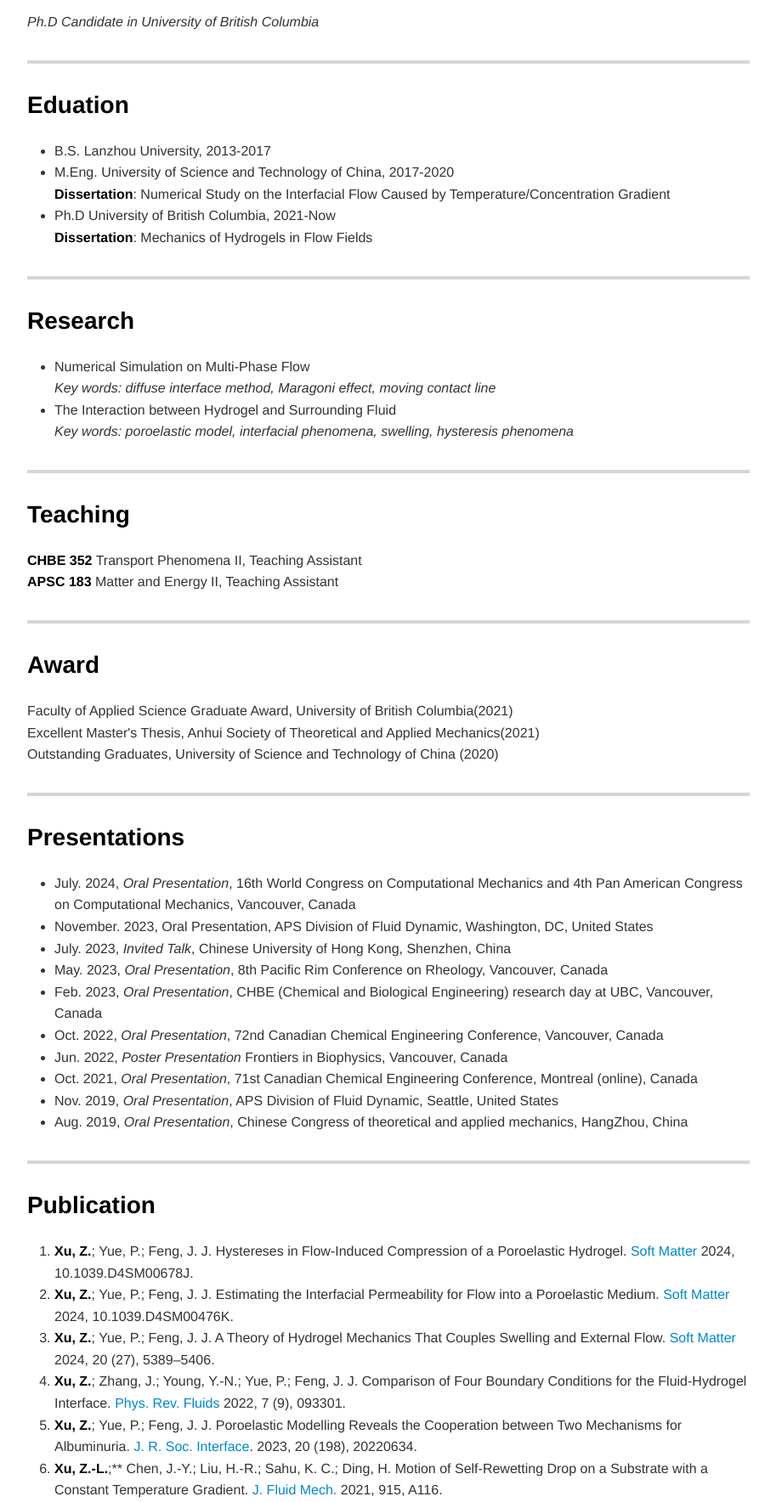
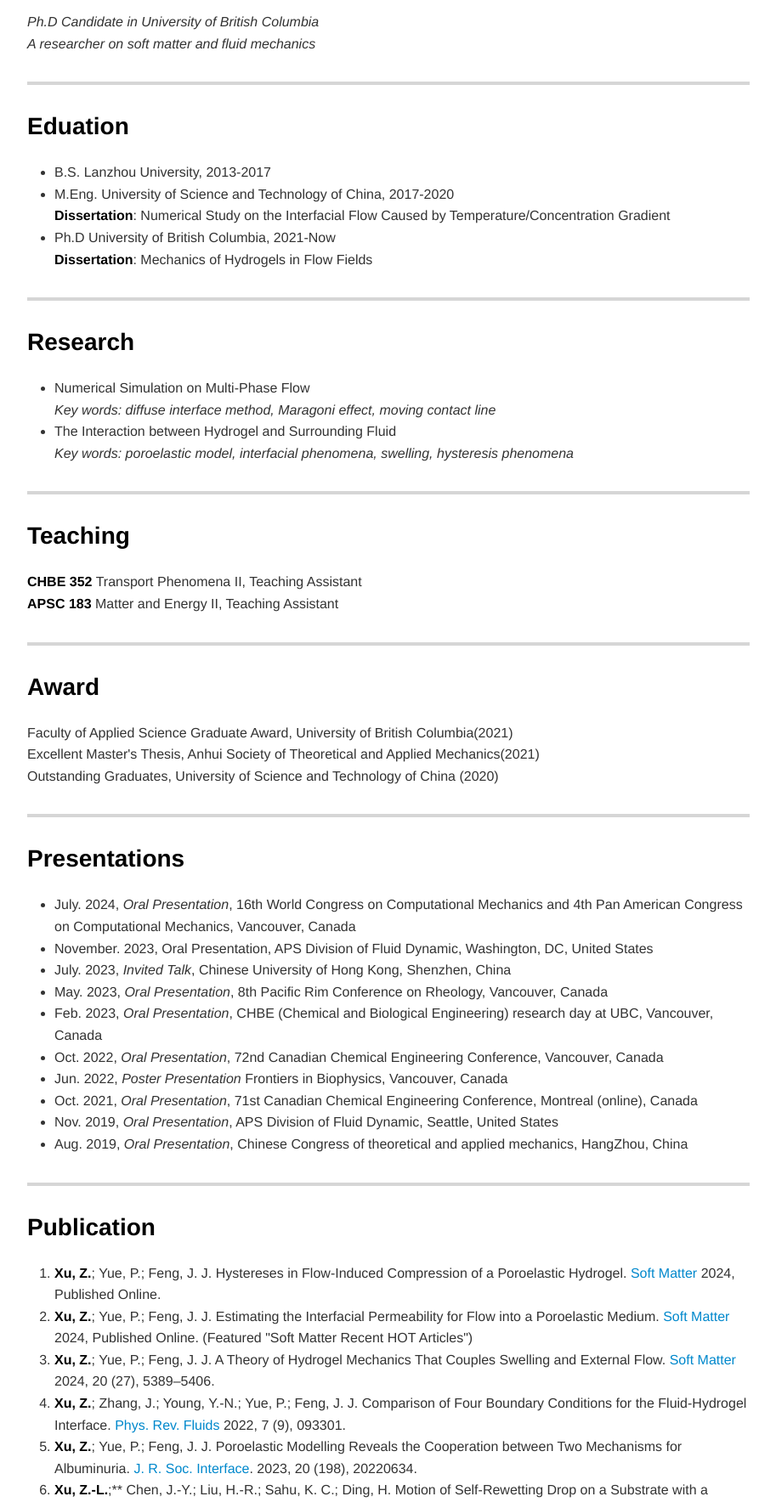
Before and after one commit to Zelai-Xu/Zelai-Xu.github.io, a plain HTML site: page index.html in a window 1280 px wide. Shown: the part 125-1893 px from the top of the page at 85% size, without its empty margins (183-1096 px from the left). Drawn offline with nearby package versions, Linux system fonts and the light colour scheme.

Commit message:
update short intro

```diff
--- a/index.html
+++ b/index.html
@@ -1,5 +1,5 @@
 <!DOCTYPE html><html><head>
-      <title>Zelai Xu</title>
+      <title>index</title>
       <meta charset="utf-8">
       <meta name="viewport" content="width=device-width, initial-scale=1.0">
 
@@ -25,7 +25,8 @@
       <div class="crossnote markdown-preview  ">
 
 <h1 id="zelai-xu">Zelai Xu </h1>
-<p><em>Ph.D Candidate in University of British Columbia</em></p>
+<p><em>Ph.D Candidate in University of British Columbia</em><br>
+<em>A researcher on soft matter and fluid mechanics</em></p>
 <hr>
 <h2 id="eduation">Eduation </h2>
 <ul>
@@ -69,8 +70,8 @@ Outstanding Graduates, University of Science and Technology of China (2020)</p>
 <hr>
 <h2 id="publication">Publication </h2>
 <ol>
-<li><strong>Xu, Z.</strong>; Yue, P.; Feng, J. J. Hystereses in Flow-Induced Compression of a Poroelastic Hydrogel. <a href="https://doi.org/10.1039/D4SM00678J">Soft Matter</a> 2024, 10.1039.D4SM00678J.</li>
-<li><strong>Xu, Z.</strong>; Yue, P.; Feng, J. J. Estimating the Interfacial Permeability for Flow into a Poroelastic Medium. <a href="https://doi.org/10.1039/D4SM00476K">Soft Matter</a> 2024, 10.1039.D4SM00476K.</li>
+<li><strong>Xu, Z.</strong>; Yue, P.; Feng, J. J. Hystereses in Flow-Induced Compression of a Poroelastic Hydrogel. <a href="https://doi.org/10.1039/D4SM00678J">Soft Matter</a> 2024,  Published Online.</li>
+<li><strong>Xu, Z.</strong>; Yue, P.; Feng, J. J. Estimating the Interfacial Permeability for Flow into a Poroelastic Medium. <a href="https://doi.org/10.1039/D4SM00476K">Soft Matter</a> 2024, Published Online. (Featured "Soft Matter Recent HOT Articles")</li>
 <li><strong>Xu, Z.</strong>; Yue, P.; Feng, J. J. A Theory of Hydrogel Mechanics That Couples Swelling and External Flow. <a href="https://doi.org/10.1039/D4SM00424H">Soft Matter</a> 2024, 20 (27), 5389–5406.</li>
 <li><strong>Xu, Z.</strong>; Zhang, J.; Young, Y.-N.; Yue, P.; Feng, J. J. Comparison of Four Boundary Conditions for the Fluid-Hydrogel Interface. <a href="https://doi.org/10.1103/PhysRevFluids.7.093301">Phys. Rev. Fluids</a> 2022, 7 (9), 093301.</li>
 <li><strong>Xu, Z.</strong>; Yue, P.; Feng, J. J. Poroelastic Modelling Reveals the Cooperation between Two Mechanisms for Albuminuria. <a href="https://doi.org/10.1098/rsif.2022.0634">J. R. Soc. Interface</a>. 2023, 20 (198), 20220634.</li>
```
Also changed, not shown: 2 other files.
